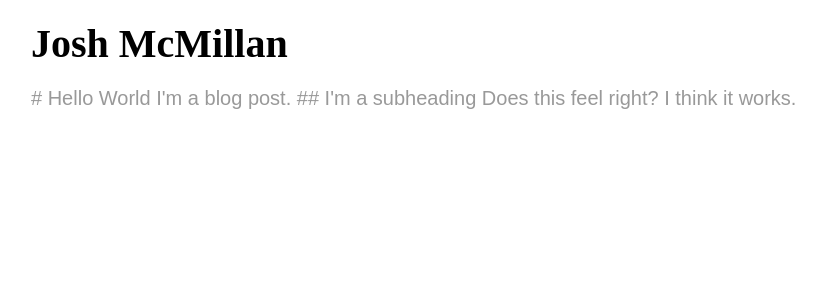
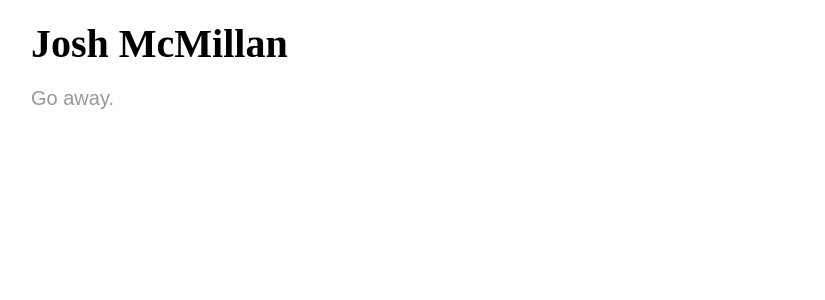
Before and after one commit to mcmillan/joshmcmillan.com, a React app: page /bllleeeerrrrghhhhh/hello-world in a window 1280 px wide. Shown: the top 300 px of the page, without its empty margins (1-826 px from the left). Built offline with nearby package versions, Linux system fonts and the light colour scheme; the HTML template or start-up script is replaced by a standard one; a web font is replaced by a local one.

Commit message:
Axe blog-related content
This simply isn't used.

```diff
--- a/package.json
+++ b/package.json
@@ -19,7 +19,6 @@
     "file-loader": "^2.0.0",
     "html-loader": "^0.5.5",
     "html-webpack-plugin": "^3.2.0",
-    "markdown-loader": "^4.0.0",
     "prettier": "^1.14.2",
     "style-loader": "^0.22.1",
     "typescript": "^3.0.1",
--- a/src/App.tsx
+++ b/src/App.tsx
@@ -8,10 +8,6 @@ import Body from "./components/Body";
 
 import Home from "./pages/Home";
 import NotFound from "./pages/NotFound";
-import BlogPost from "./pages/BlogPost";
-import BlogIndex from "./pages/BlogIndex";
-
-import { blogPath } from "./util/paths";
 
 const HelmetStuff = () => (
   <Helmet>
@@ -28,8 +24,6 @@ export default () => (
       <Body>
         <Switch>
           <Route path="/" component={Home} exact />
-          <Route path={blogPath()} component={BlogIndex} exact />
-          <Route path={blogPath(":id")} component={BlogPost} />
           <Route component={NotFound} />
         </Switch>
       </Body>
--- a/src/blog/hello-world.md
+++ /dev/null
@@ -1,7 +0,0 @@
-# Hello World
-
-I'm a blog post.
-
-## I'm a subheading
-
-Does this feel right? I think it works.
--- a/src/components/BlogPostSummary.tsx
+++ /dev/null
@@ -1,34 +0,0 @@
-import * as React from "react";
-import { Link } from "react-router-dom";
-import styled from "styled-components";
-import { blogPath } from "../util/paths";
-
-interface Props {
-  id: string;
-  title: string;
-  description: string;
-}
-
-export default (props: Props) => (
-  <Summary to={blogPath(props.id)}>
-    <Title>{props.title}</Title>
-    <Description>{props.description}</Description>
-  </Summary>
-);
-
-const Summary = styled(Link)`
-  padding-bottom: 1rem;
-  display: block;
-  font-family: "GT Eesti", sans-serif;
-  font-size: 1.25rem;
-  line-height: 1.5;
-  color: #999;
-  text-decoration: none;
-`;
-
-const Title = styled.div`
-  color: #fff;
-  font-weight: bold;
-`;
-
-const Description = styled.div``;
--- a/src/components/MarkdownWrapper.tsx
+++ /dev/null
@@ -1,42 +0,0 @@
-import styled from "styled-components";
-
-export default styled.div`
-  font-family: "GT Eesti", sans-serif;
-  font-size: 1.25rem;
-  line-height: 1.5;
-  color: #999;
-
-  h1,
-  h2,
-  h3,
-  h4,
-  h5,
-  h6 {
-    color: #000;
-    font-size: inherit;
-    font-weight: bold;
-    margin-top: 1rem;
-
-    &:first-child {
-      margin-top: 0;
-    }
-  }
-
-  h1,
-  h2,
-  h3,
-  h4,
-  h5,
-  h6,
-  p {
-    margin-bottom: 0.5rem;
-  }
-
-  h1 {
-    font-size: 2rem;
-  }
-
-  h2 {
-    font-size: 1.5rem;
-  }
-`;
--- a/src/components/Preamble.tsx
+++ /dev/null
@@ -1,11 +0,0 @@
-import styled from "styled-components";
-
-export default styled.div`
-  font-family: "GT Eesti", sans-serif;
-  font-size: 1.25rem;
-  line-height: 1.5;
-  padding: 1.5rem 2rem;
-  background-color: #fff;
-  color: #000;
-  margin: 0 -2rem 1rem;
-`;
--- a/src/pages/BlogIndex.tsx
+++ /dev/null
@@ -1,15 +0,0 @@
-import * as React from "react";
-import { Fragment } from "react";
-import BlogPostSummary from "../components/BlogPostSummary";
-import Preamble from "../components/Preamble";
-
-export default () => (
-  <Fragment>
-    <Preamble>Here's all the shit I've written!</Preamble>
-    <BlogPostSummary
-      id="hello-world"
-      title="hello world"
-      description="a test post"
-    />
-  </Fragment>
-);
--- a/src/pages/BlogPost.tsx
+++ /dev/null
@@ -1,16 +0,0 @@
-import * as React from "react";
-import Text from "../components/Text";
-import MarkdownWrapper from "../components/MarkdownWrapper";
-
-interface Props {
-  match: { params: { id: string } };
-}
-
-export default (props: Props) => {
-  try {
-    const markdown = require(`../blog/${props.match.params.id}.md`);
-    return <MarkdownWrapper dangerouslySetInnerHTML={{ __html: markdown }} />;
-  } catch (e) {
-    return <Text>Can't find that article, bud.</Text>;
-  }
-};
--- a/src/util/paths.ts
+++ /dev/null
@@ -1,9 +0,0 @@
-const blogNamespace = "/bllleeeerrrrghhhhh";
-
-export const blogPath = (path?: string) => {
-  if (!path) {
-    return blogNamespace;
-  }
-
-  return `${blogNamespace}/${path}`;
-};
--- a/webpack.config.js
+++ b/webpack.config.js
@@ -19,11 +19,6 @@ module.exports = {
       {
         test: /\.(woff|woff2)$/,
         use: ["file-loader"]
-      },
-      // markdown
-      {
-        test: /\.md$/,
-        use: ["html-loader", "markdown-loader"]
       }
     ]
   },
```
Also changed, not shown: 1 other file (tests, documents, lock files or other folders).
